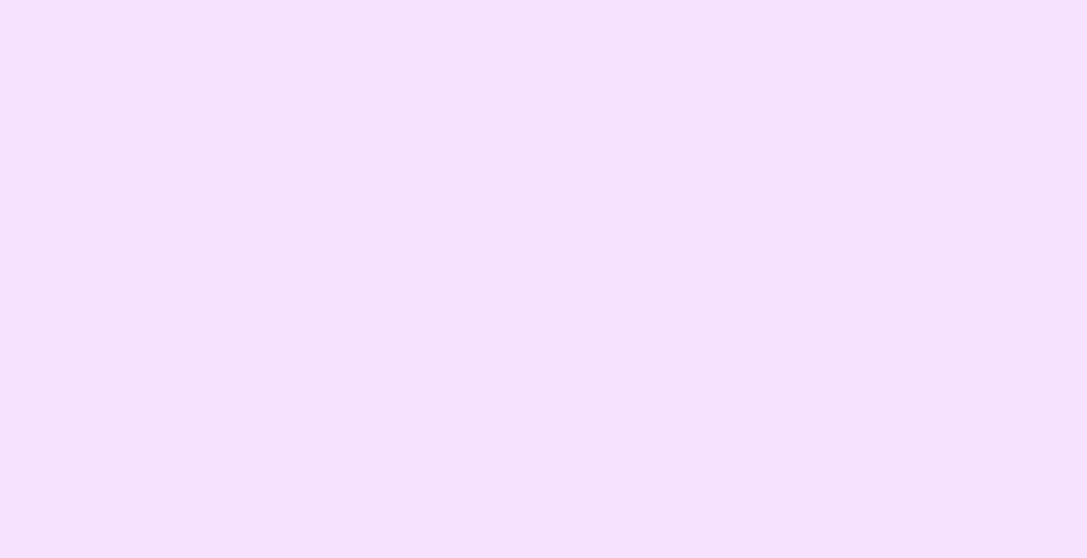
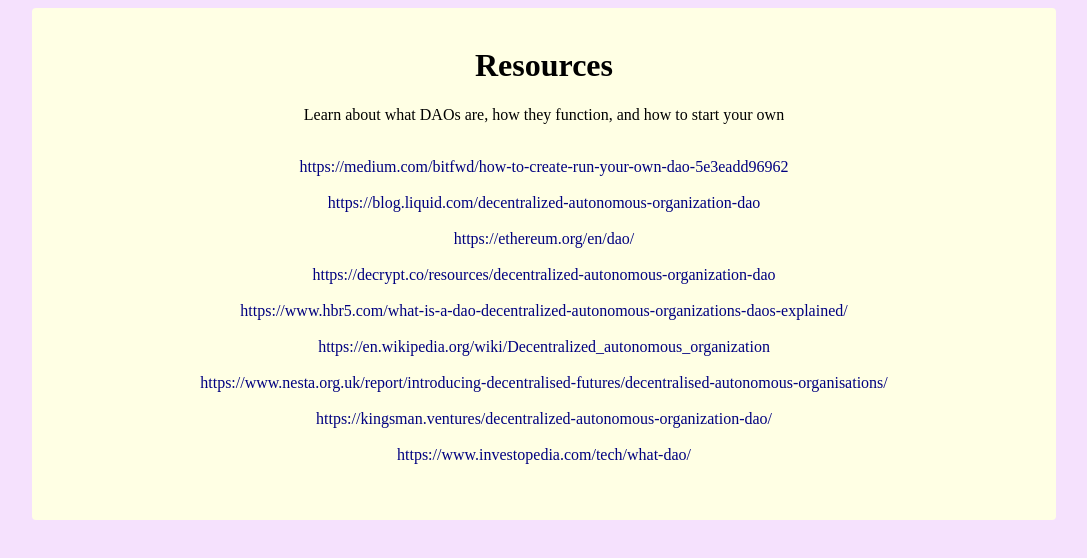
Before and after one commit to RandomCodingPerson/DAOgreggate, a React (Create React App) app: page /learn in a window 1280 px wide. Shown: the top 558 px of the page, without its empty margins (96-1183 px from the left). Built offline with nearby package versions, Linux system fonts and the light colour scheme; a web font is replaced by a local one.

Commit message:
Finished?

```diff
--- /dev/null
+++ b/src/pages/Add.js
@@ -0,0 +1,14 @@
+import * as React from "react";
+
+import '../styles/custom-classes.scss'
+
+var { daos } = require('../data/daos.js');
+
+export default function Add() {
+  return (
+    <>
+      <iframe src="https://docs.google.com/forms/d/e/1FAIpQLSegNZX9yLQ_Iuyk21IBfP9M590BtFEvoAlyyek7VEBTYLj0ug/viewform?embedded=true" width="100%" height="1785" frameborder="0" marginheight="0" marginwidth="0">Loading...</iframe>
+    </>
+  );
+}
+//primarygoal, website, howMember, howFunded, howVote, howToken, techStack, otherInterests
--- a/src/pages/App.js
+++ b/src/pages/App.js
@@ -1 +1 @@
-import * as React from"react";import{Route,Switch,BrowserRouter}from'react-router-dom';import ReactDOM from'react-dom';import Home from'./Home';import Dao from'./Dao';import slugify from'../functions/slugify.js';var{daos}=require('../data/daos.js');export default function App(){return(<a><BrowserRouter><Switch><Route exact path='/'><Home/></Route>{daos.map((element,index)=>{return(<Route exact path={`/${slugify(element.daoName)}`}><Dao element={element}/></Route>)})}</Switch></BrowserRouter></a>);}
+import * as React from"react";import{Route,Switch,BrowserRouter}from'react-router-dom';import ReactDOM from'react-dom';import Home from'./Home';import Add from'./Add';import Dao from'./Dao';import Learn from'./Learn';import slugify from'../functions/slugify.js';var{daos}=require('../data/daos.js');export default function App(){return(<a><BrowserRouter><Switch><Route exact path='/'><Home/></Route><Route exact path='/learn'><Learn/></Route><Route exact path='/add'><Add/></Route>{daos.map((element,index)=>{return(<Route exact path={`/${slugify(element.daoName)}`}><Dao element={element}/></Route>)})}</Switch></BrowserRouter></a>);}
--- a/src/pages/Dao.js
+++ b/src/pages/Dao.js
@@ -9,11 +9,11 @@
   return (
     <>
     <div className='flexChange'>
-          <ul className='blockChange'>
-            <div className='center blockChange sidebar'>
-              <div className='button'><a href='/'>Home</a></div>&nbsp;
-              <div className='button'><a href='/add'>Add</a></div>&nbsp;
-              <div className='button'><a href='/learn'>Learn</a></div>
+          <ul className='blockChange sidebar'>
+            <div className='center blockChange'>
+              <div className='button'><a href='/'  className='btn'>Home</a></div>&nbsp;
+              <div className='button'><a href='/add'  className='btn'>Add</a></div>&nbsp;
+              <div className='button'><a href='/learn'  className='btn'>Learn</a></div>
             </div>
           </ul>
           <div>
--- a/src/pages/Home.js
+++ b/src/pages/Home.js
@@ -65,13 +65,13 @@
         <div className='flexChange'>
           <ul className='blockChange'>
             <div class='center blockChange'>
-              <div class='button'><a href='/home'>Home</a></div>&nbsp;
-              <div className='button'><a>Add</a></div>&nbsp;
-              <div className='button'><a>Learn</a></div>
+              <div class='button'><a className='btn' href='/'>Home</a></div>&nbsp;
+              <div className='button'><a  className='btn'>Add</a></div>&nbsp;
+              <div className='button'><a  className='btn'>Learn</a></div>
             </div>
           </ul>
           <ul>
-            <div className='searchBoxWrap'><input type='text' placeholder="Enter item to be searched" onChange={(e)=>this.searchSpace(e)} className='searchBox'/></div>
+            <div className='searchBoxWrap'><input type='text' placeholder="Search through DAOs" onChange={(e)=>this.searchSpace(e)} className='searchBox'/></div>
             {items}
         </ul>
         </div>
--- a/src/pages/Learn.js
+++ b/src/pages/Learn.js
@@ -1,18 +1,43 @@
 import * as React from "react";
 
 import '../styles/custom-classes.scss'
-
-import '../styles/styles.scss'
 
 var { daos } = require('../data/daos.js');
 
 export default function Learn() {
   return (
     <>
-      <div className='cardRank flex'key={index}>
+      <div className='cardRank'>
             <h1>Resources</h1>
-            <div class='cardLi'>
-              <a style={{"text-decoration":"none","color":"navy"}} href=""> </a>
+            <p>Learn about what DAOs are, how they function, and how to start your own</p>
+            <div className='cardRank'>
+              <div className='cardLi'>
+                <a style={{"text-decoration":"none","color":"navy"}} href='https://medium.com/bitfwd/how-to-create-run-your-own-dao-5e3eadd96962'>https://medium.com/bitfwd/how-to-create-run-your-own-dao-5e3eadd96962</a>
+              </div>&nbsp;
+              <div className='cardLi'>
+                <a style={{"text-decoration":"none","color":"navy"}} href='https://blog.liquid.com/decentralized-autonomous-organization-dao'> https://blog.liquid.com/decentralized-autonomous-organization-dao</a>
+              </div>&nbsp;
+              <div className='cardLi'>
+                <a style={{"text-decoration":"none","color":"navy"}} href='https://ethereum.org/en/dao/'> https://ethereum.org/en/dao/</a>
+              </div>&nbsp;
+              <div className='cardLi'>
+                <a style={{"text-decoration":"none","color":"navy"}} href='https://decrypt.co/resources/decentralized-autonomous-organization-dao'> https://decrypt.co/resources/decentralized-autonomous-organization-dao</a>
+              </div>&nbsp;
+              <div className='cardLi'>
+                <a style={{"text-decoration":"none","color":"navy"}} href='https://www.hbr5.com/what-is-a-dao-decentralized-autonomous-organizations-daos-explained/'> https://www.hbr5.com/what-is-a-dao-decentralized-autonomous-organizations-daos-explained/</a>
+              </div>&nbsp;
+              <div className='cardLi'>
+                <a style={{"text-decoration":"none","color":"navy"}} href='https://en.wikipedia.org/wiki/Decentralized_autonomous_organization'> https://en.wikipedia.org/wiki/Decentralized_autonomous_organization</a>
+              </div>&nbsp;
+              <div className='cardLi'>
+                <a style={{"text-decoration":"none","color":"navy"}} href='https://www.nesta.org.uk/report/introducing-decentralised-futures/decentralised-autonomous-organisations/'> https://www.nesta.org.uk/report/introducing-decentralised-futures/decentralised-autonomous-organisations/</a>
+              </div>&nbsp;
+              <div className='cardLi'>
+                <a style={{"text-decoration":"none","color":"navy"}} href='https://kingsman.ventures/decentralized-autonomous-organization-dao/'> https://kingsman.ventures/decentralized-autonomous-organization-dao/</a>
+              </div>&nbsp;
+              <div className='cardLi'>
+                <a style={{"text-decoration":"none","color":"navy"}} href='https://www.investopedia.com/tech/what-dao/'> https://www.investopedia.com/tech/what-dao/</a>
+              </div><br/><br/>
             </div>
           </div>
     </>
--- a/src/pages/OldHome.js
+++ /dev/null
@@ -1,4 +0,0 @@
-import*as React from"react";import'../styles/styles.scss';import'../styles/custom-classes.scss';import slugify from'../functions/slugify.js';var{daos}=require('../data/daos.js');export default function Home(){return(<>
-<div class='flex'>
-<img class="searchLogo"src="https://cdn.glitch.com/4a667589-721a-4c61-be01-3227d461b465%2FDAOgreggate%20(2).png?v=1628025352588"/>
-</div><div class='rounded'>de-organizational directory</div><div className='flexChange'><ul className='blockChange'><div class='center blockChange'><div class='button'><a>Home</a></div>&nbsp;<div className='button'><a>Add</a></div>&nbsp;<div className='button'><a>Learn</a></div></div></ul><ul>{daos?.map((element,index)=>{return(<><div className='cardRank flex'key={index}><div class='cardLi'><a style={{"text-decoration":"none","color":"navy"}}href={slugify(element.daoName)}>{element.daoName}</a></div><div class='logoGroup'><a class='logo'href={element.twitterLink}><img class='logo'src="http://icons.iconarchive.com/icons/ampeross/smooth/512/Twitter-icon.png"/></a><a class='logo'href={element.discordLink}><img class='logo'src="https://i.ibb.co/cv4N5PF/d-icon-1.png"/></a></div></div>&nbsp;</>)})}</ul></div></>);}
--- a/src/styles/custom-classes.scss
+++ b/src/styles/custom-classes.scss
@@ -13,7 +13,7 @@
 }
 
 .sidebar {
-  position: fixed;
+  margin-top: 80px;
 }
 
 .searchBox {
@@ -26,6 +26,8 @@
   color: #333333;
   padding-left: 2vw;
 }
+
+
 
 .searchBoxWrap {
   width: 80vw;
@@ -100,6 +102,11 @@
   margin-right:auto;
 }
 
+.btn {
+  color: black;
+  text-decoration: none;
+}
+
 .cardRank {
   background-color: #ffffe4;
   border-radius:4px;
--- a/src/styles/styles.scss
+++ b/src/styles/styles.scss
@@ -123,7 +123,7 @@
   width: 20vw;
   margin-left: auto;
   margin-right: auto;
-  margin-top: 10vw;
+  margin-top: 6vw;
   margin-bottom: 3vh;
 }
 
```
Also changed, not shown: 1 other file (tests, documents, lock files or other folders).
